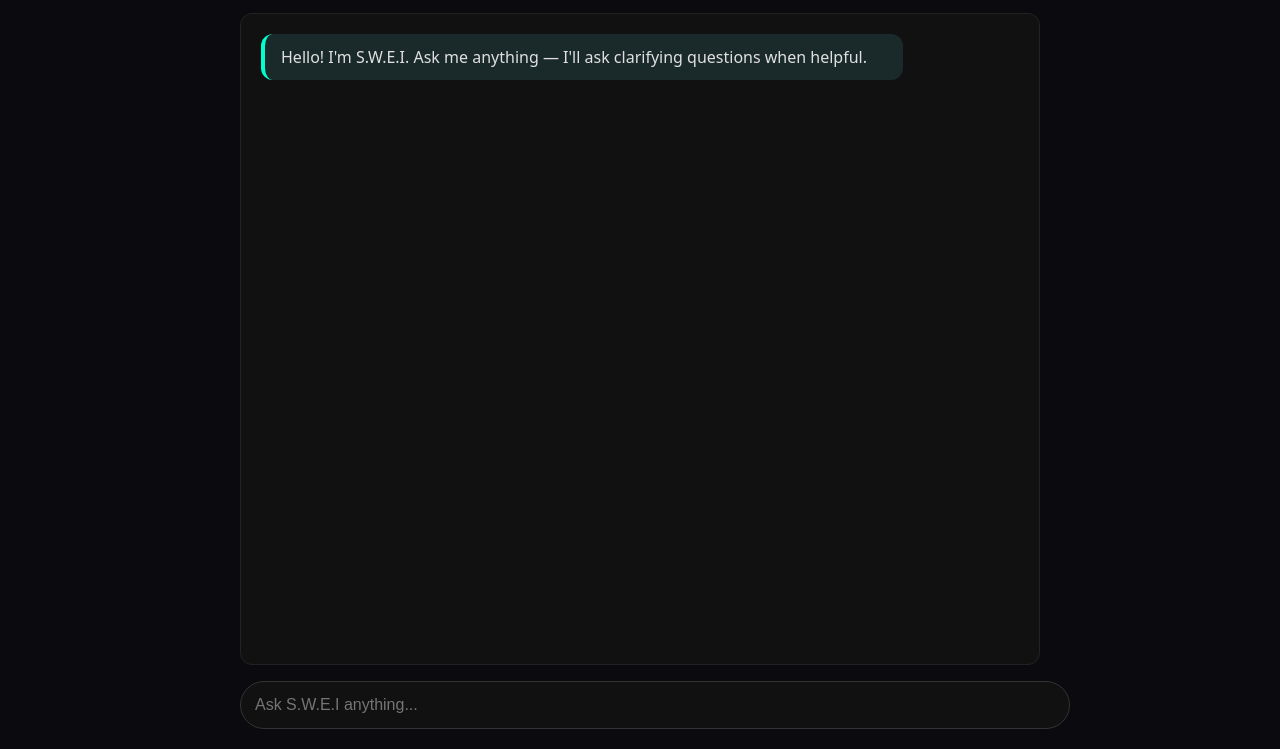
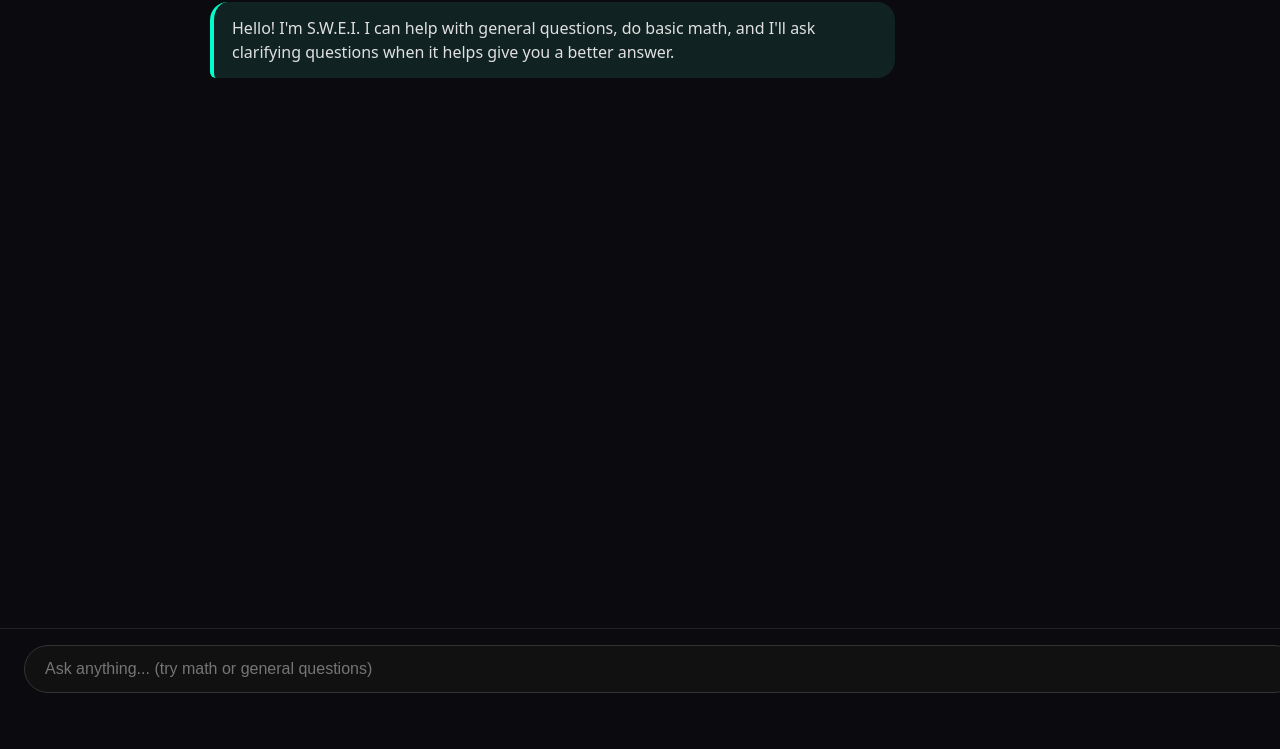
Before and after one commit to justkezurk/s.w.e.i, a plain HTML site: page index.html in a window 1280 px wide. Shown: the part 91-840 px from the top of the page. After the commit the page ends 800 px from the top, so only its background shows below. Drawn offline with Linux system fonts and the light colour scheme.

Commit message:
Improve general conversation: better UI + clarifying questions flow + basic deterministic math handling

```diff
--- a/index.html
+++ b/index.html
@@ -8,86 +8,101 @@
     --bg: #0a0a0f;
     --accent: #00ffcc;
     --text: #e0e0e0;
+    --bubble-user: #1f2a2a;
+    --bubble-swei: #112222;
   }
   body {
     background: #0a0a0f;
     color: #e0e0e0;
-    font-family: system-ui, sans-serif;
+    font-family: system-ui, -apple-system, sans-serif;
     margin: 0;
-    padding: 20px;
+    padding: 0;
+    height: 100vh;
     display: flex;
     flex-direction: column;
-    height: 100vh;
+  }
+  .header {
+    padding: 16px 24px;
+    border-bottom: 1px solid #222;
+    display: flex;
+    align-items: center;
+    gap: 12px;
+  }
+  .logo {
+    font-size: 22px;
+    font-weight: 700;
+    color: #00ffcc;
+    letter-spacing: -1px;
   }
   .chat-container {
     flex: 1;
-    max-width: 800px;
+    max-width: 860px;
     margin: 0 auto;
     width: 100%;
     display: flex;
     flex-direction: column;
+    padding: 20px;
   }
   .messages {
     flex: 1;
     overflow-y: auto;
-    padding: 20px;
-    border: 1px solid #222;
-    border-radius: 12px;
-    background: #111;
-    margin-bottom: 16px;
+    padding: 10px 0;
+    display: flex;
+    flex-direction: column;
+    gap: 12px;
   }
   .message {
-    margin-bottom: 16px;
-    padding: 12px 16px;
-    border-radius: 12px;
-    max-width: 80%;
+    max-width: 75%;
+    padding: 14px 18px;
+    border-radius: 18px;
+    line-height: 1.5;
+    white-space: pre-wrap;
   }
-  .user { background: #222; align-self: flex-end; }
-  .swei { background: #1a2a2a; border-left: 4px solid #00ffcc; }
-  input {
+  .user {
+    background: var(--bubble-user);
+    align-self: flex-end;
+    border-bottom-right-radius: 6px;
+  }
+  .swei {
+    background: var(--bubble-swei);
+    border-left: 4px solid #00ffcc;
+    align-self: flex-start;
+    border-bottom-left-radius: 6px;
+  }
+  .input-area {
+    padding: 16px 24px;
+    border-top: 1px solid #222;
+    background: #0a0a0f;
+  }
+  #input {
     width: 100%;
-    padding: 14px;
+    padding: 14px 20px;
     border: 1px solid #333;
     border-radius: 999px;
     background: #111;
     color: white;
     font-size: 16px;
+    outline: none;
+  }
+  #input:focus {
+    border-color: #00ffcc;
   }
 </style>
 </head>
 <body>
-  <div class="chat-container">
-    <h1 style="text-align:center; color:#00ffcc; margin-bottom:20px;">S.W.E.I</h1>
-    <div id="messages" class="messages"></div>
-    <input id="input" type="text" placeholder="Ask S.W.E.I anything..." onkeydown="if(event.key==='Enter') sendMessage()">
+  <div class="header">
+    <div class="logo">S.W.E.I</div>
+    <div style="color:#666; font-size:13px;">Smart Web Evolving Intelligence</div>
   </div>
 
-<script>
-  const messagesDiv = document.getElementById('messages');
-  const input = document.getElementById('input');
+  <div class="chat-container">
+    <div id="messages" class="messages"></div>
+  </div>
 
-  function addMessage(text, isUser = false) {
-    const div = document.createElement('div');
-    div.className = `message ${isUser ? 'user' : 'swei'}`;
-    div.textContent = text;
-    messagesDiv.appendChild(div);
-    messagesDiv.scrollTop = messagesDiv.scrollHeight;
-  }
+  <div class="input-area">
+    <input id="input" type="text" placeholder="Ask anything... (try math or general questions)" onkeydown="if(event.key==='Enter') sendMessage()">
+  </div>
 
-  async function sendMessage() {
-    const text = input.value.trim();
-    if (!text) return;
-    addMessage(text, true);
-    input.value = '';
-
-    // Placeholder - will connect to parameter engine later
-    setTimeout(() => {
-      addMessage("[S.W.E.I] Thanks for the message. I'm currently in early development mode. More capabilities coming soon.");
-    }, 600);
-  }
-
-  // Initial greeting
-  addMessage("Hello! I'm S.W.E.I. Ask me anything — I'll ask clarifying questions when helpful.");
-</script>
+<script src="src/main.js"></script>
 </body>
 </html>
--- /dev/null
+++ b/src/main.js
@@ -0,0 +1,95 @@
+const messagesDiv = document.getElementById('messages');
+const input = document.getElementById('input');
+
+let conversationHistory = [];
+
+// Simple deterministic math evaluator
+function evaluateMath(expression) {
+  try {
+    // Very basic safe eval for common math
+    const sanitized = expression.replace(/[^0-9+\-*/().\s]/g, '');
+    if (!sanitized) return null;
+    // eslint-disable-next-line no-eval
+    const result = eval(sanitized);
+    if (typeof result === 'number' && isFinite(result)) {
+      return result;
+    }
+  } catch (e) {
+    return null;
+  }
+  return null;
+}
+
+function addMessage(text, isUser = false) {
+  const div = document.createElement('div');
+  div.className = `message ${isUser ? 'user' : 'swei'}`;
+  div.textContent = text;
+  messagesDiv.appendChild(div);
+  messagesDiv.scrollTop = messagesDiv.scrollHeight;
+  conversationHistory.push({ role: isUser ? 'user' : 'swei', content: text });
+}
+
+function showTyping() {
+  const div = document.createElement('div');
+  div.className = 'message swei';
+  div.id = 'typing';
+  div.textContent = 'S.W.E.I is thinking...';
+  messagesDiv.appendChild(div);
+  messagesDiv.scrollTop = messagesDiv.scrollHeight;
+  return div;
+}
+
+function removeTyping() {
+  const typing = document.getElementById('typing');
+  if (typing) typing.remove();
+}
+
+// Very basic clarifying question logic
+function needsClarification(text) {
+  const lower = text.toLowerCase();
+  const vagueWords = ['how', 'what', 'why', 'help', 'do', 'make', 'explain'];
+  const hasVague = vagueWords.some(w => lower.includes(w));
+  const isShort = text.split(' ').length < 5;
+  return hasVague && isShort;
+}
+
+async function sendMessage() {
+  const text = input.value.trim();
+  if (!text) return;
+
+  addMessage(text, true);
+  input.value = '';
+
+  const typing = showTyping();
+
+  setTimeout(() => {
+    removeTyping();
+
+    // 1. Check for math first (deterministic)
+    const mathResult = evaluateMath(text);
+    if (mathResult !== null) {
+      addMessage(`The answer is: ${mathResult}`);
+      return;
+    }
+
+    // 2. Check if we need clarifying questions
+    if (needsClarification(text)) {
+      addMessage("To give you a better answer, could you tell me a bit more? For example, what are you trying to achieve or what level of detail are you looking for?");
+      return;
+    }
+
+    // 3. General conversation fallback (will improve with parameters later)
+    const responses = [
+      "Got it. Can you give me a bit more context so I can help properly?",
+      "Interesting. What specifically would you like to know or do with that?",
+      "I'm here to help. Could you rephrase or add more details?",
+      "Thanks for the question. To respond accurately, I may need to ask a couple of clarifying questions first."
+    ];
+    const randomReply = responses[Math.floor(Math.random() * responses.length)];
+    addMessage(randomReply);
+
+  }, 650);
+}
+
+// Initial greeting
+addMessage("Hello! I'm S.W.E.I. I can help with general questions, do basic math, and I'll ask clarifying questions when it helps give you a better answer.");
```
